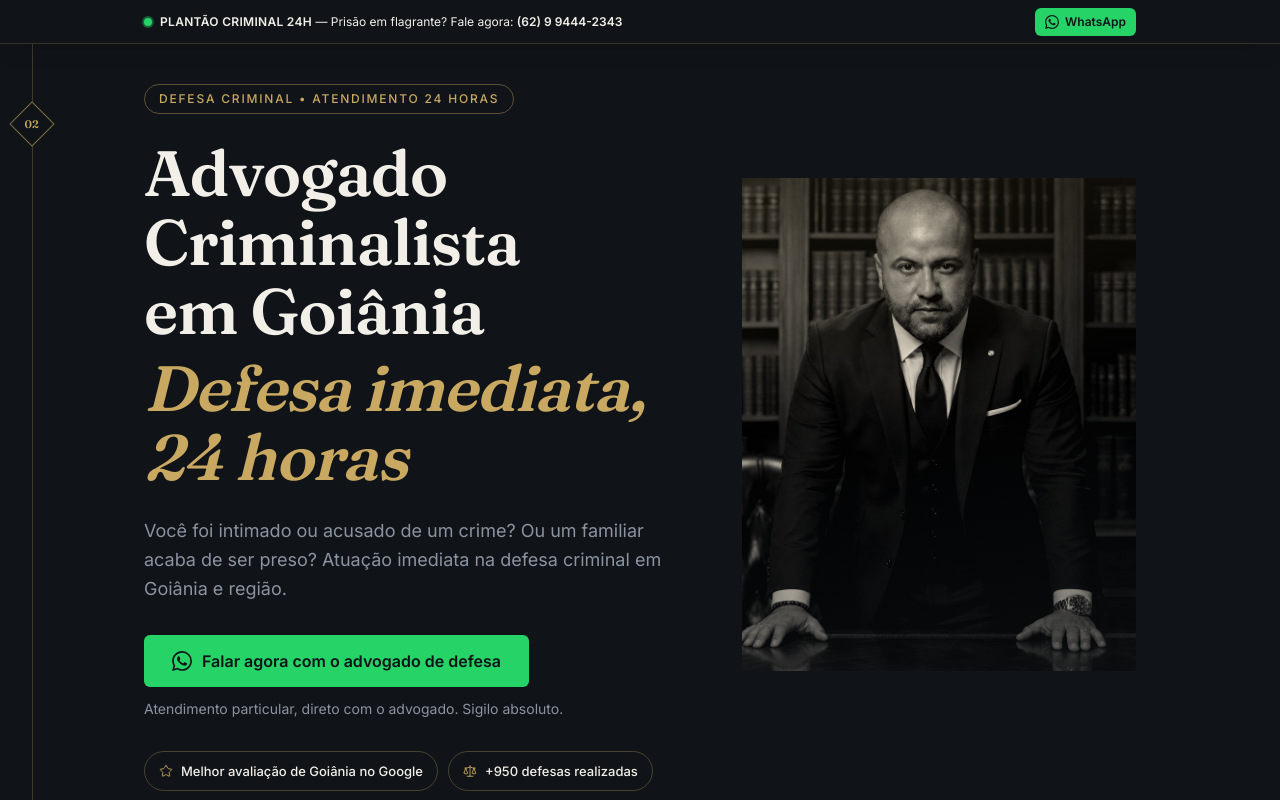
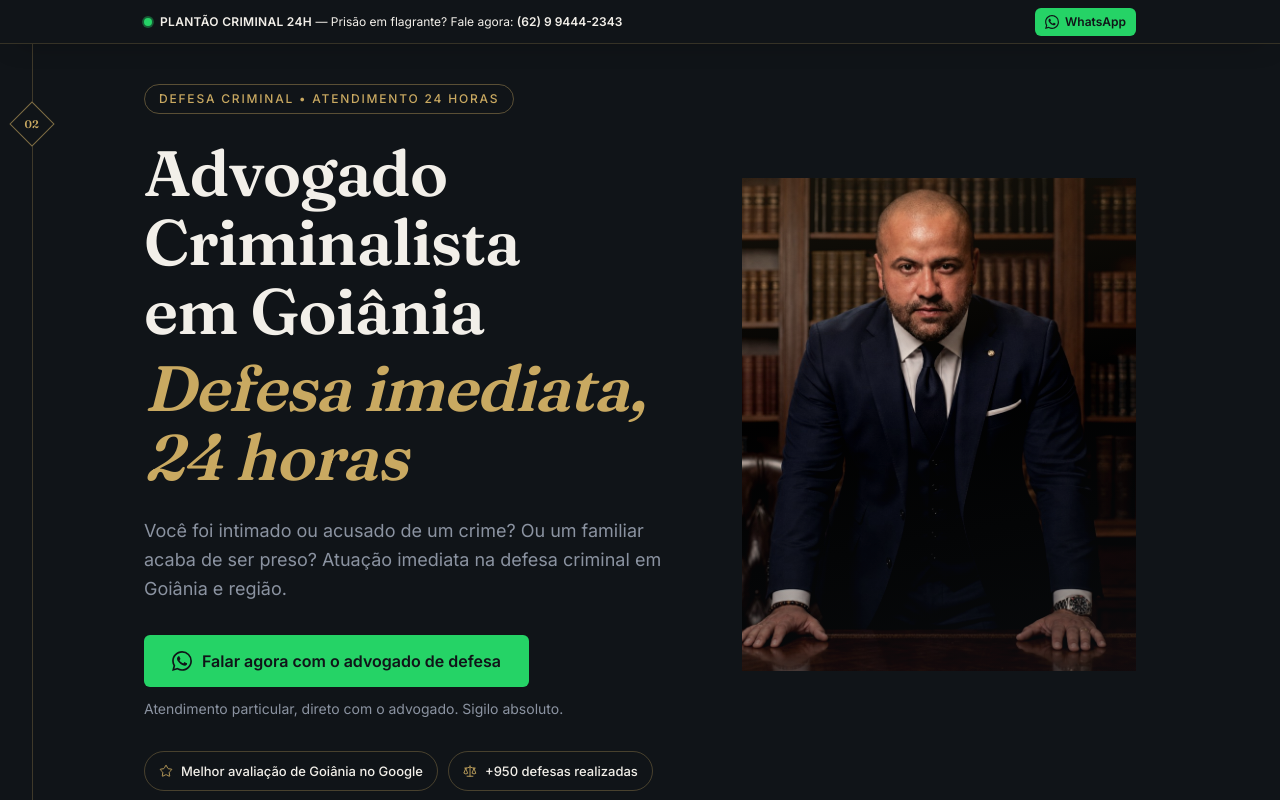
Before and after one commit to FelipeMoreira2024/faustino2026-02, a Next.js app: page / in a window 1280 px wide. Shown: the top 800 px of the page. Built offline with nearby package versions, Linux system fonts and the light colour scheme; no server answers.

Commit message:
Enhance image styling in Hero component with tone-warm class for improved visual effects. Added subtle zoom and color adjustments on hover, along with a new background gradient for better aesthetics.

```diff
--- a/app/globals.css
+++ b/app/globals.css
@@ -136,6 +136,17 @@ button {
     transform: translateY(0);
   }
 
+  /* Fotografia colorida: zoom sutil + cor levemente mais viva no hover */
+  .tone-warm img {
+    transition:
+      transform 0.8s cubic-bezier(0.22, 1, 0.36, 1),
+      filter 0.8s ease;
+  }
+  .tone-warm:hover img {
+    transform: scale(1.025);
+    filter: saturate(1) contrast(1.07) brightness(1) sepia(0.08);
+  }
+
   /* Fotografia: zoom sutilíssimo + duotone que "acorda" no hover */
   .duotone img {
     transition:
@@ -208,6 +219,23 @@ button {
   }
 }
 
+/* ---- Tom quente: preserva a cor, harmoniza com o ink/brass ---- */
+.tone-warm img {
+  filter: saturate(0.85) contrast(1.07) brightness(0.96) sepia(0.12);
+}
+.tone-warm::after {
+  content: "";
+  position: absolute;
+  inset: 0;
+  pointer-events: none;
+  background: linear-gradient(
+    170deg,
+    rgba(201, 169, 97, 0.1) 0%,
+    rgba(16, 20, 24, 0.04) 45%,
+    rgba(16, 20, 24, 0.5) 100%
+  );
+}
+
 /* ---- Duotone ink/brass na fotografia ---- */
 .duotone img {
   filter: grayscale(1) contrast(1.06) brightness(0.94) sepia(0.22) saturate(1.35);
--- a/components/sections/Hero.tsx
+++ b/components/sections/Hero.tsx
@@ -58,7 +58,7 @@ export function Hero() {
           </ul>
         </div>
 
-        <div className="duotone relative -mt-[2cm] aspect-[4/5] w-full max-w-[32rem] overflow-hidden justify-self-center lg:justify-self-end">
+        <div className="tone-warm relative -mt-[2cm] aspect-[4/5] w-full max-w-[32rem] overflow-hidden justify-self-center lg:justify-self-end">
           <Image
             src="/images/dr-rodrigo-hero.png"
             alt="Dr. Rodrigo Faustino, advogado criminalista em Goiânia"
```
Also changed, not shown: qa-sec-hero.png (added).
